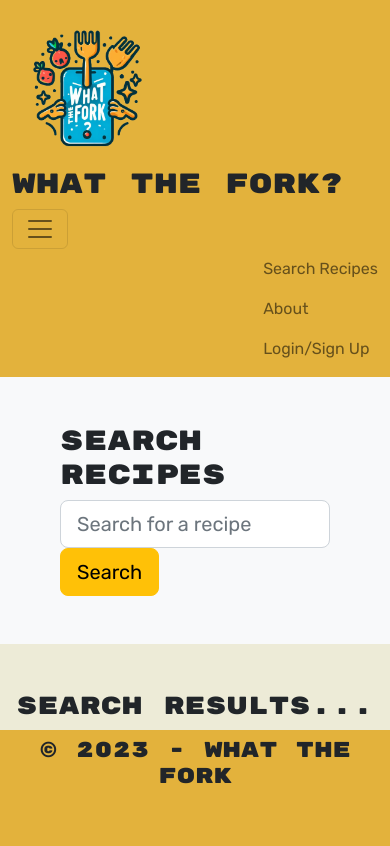
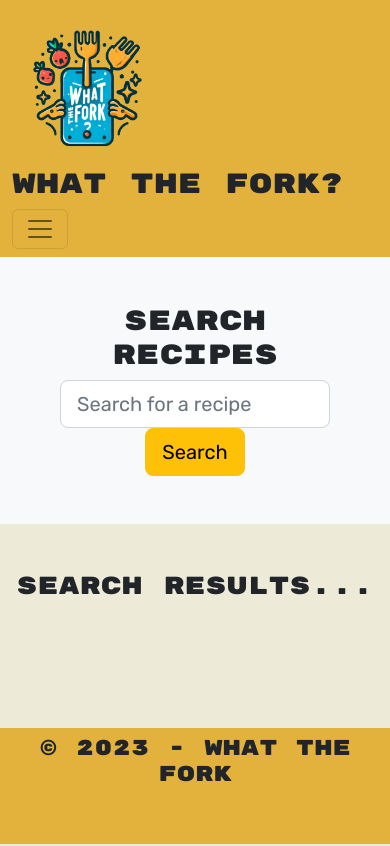
Before and after one commit to Achurale/What-The-Fork, a React (Vite) app in the folder client/: page / in a window 390 px wide. Built offline with nearby package versions, Linux system fonts and the light colour scheme.

Commit message:
messing around with formatting for mobile views

```diff
--- a/client/src/App.css
+++ b/client/src/App.css
@@ -87,7 +87,10 @@ footer {
   background-color: var(--yellow);
 }
 
-@media only screen and (max-width: 768px) {
+@media only screen and (max-width: 1000px) {
+  #navbar{
+    text-align: center;
+  }
 
 }
 
--- a/client/src/components/Navbar.jsx
+++ b/client/src/components/Navbar.jsx
@@ -12,17 +12,17 @@ const AppNavbar = () => {
 
   return (
     <>
-      <Navbar expand="lg" id='navbar'>
+      <Navbar expand="lg" id="navbar">
         <Container fluid>
           <Navbar.Brand as={Link} to="/">
-            <img src='./Whatthefork.png' width="150px"></img>
+            <img src='./Whatthefork.png' width="150px" alt="WhatTheFork Logo"></img>
           </Navbar.Brand>
 
           <h1>What the Fork?</h1>
 
-          <Navbar.Toggle aria-controls="navbar" />
-          <Navbar.Collapse id="navbar" className="d-flex flex-row-reverse">
-            <Nav className="ml-auto d-flex">
+          <Navbar.Toggle aria-controls="navbar" aria-expanded="false"/>
+          <Navbar.Collapse id="navbar" >
+            <Nav className="d-flex justify-content-end">
               <Nav.Link as={Link} to="/">
                 Search Recipes
               </Nav.Link>
--- a/client/src/pages/SearchRecipes.jsx
+++ b/client/src/pages/SearchRecipes.jsx
@@ -98,7 +98,7 @@ const SearchRecipes = () => {
 
   return (
     <>
-      <div className="text-dark bg-light p-5">
+      <div className="text-dark bg-light p-5 text-center">
         <Container>
           <h1>Search Recipes</h1>
           <Form onSubmit={handleFormSubmit}>
@@ -133,7 +133,7 @@ const SearchRecipes = () => {
           {searchedRecipes.map((recipe) => {
             return (
               <Col md="4" key={recipe.recipeId}>
-                <Card border='dark'>
+                <Card class="card" border='dark'>
                   <Link as={Link} to={`/recipe/${recipe.recipeId}`}>
                     {recipe.image ? (
                       <Card.Img src={recipe.image} alt={`The image for ${recipe.title}`} variant='top' />
```
